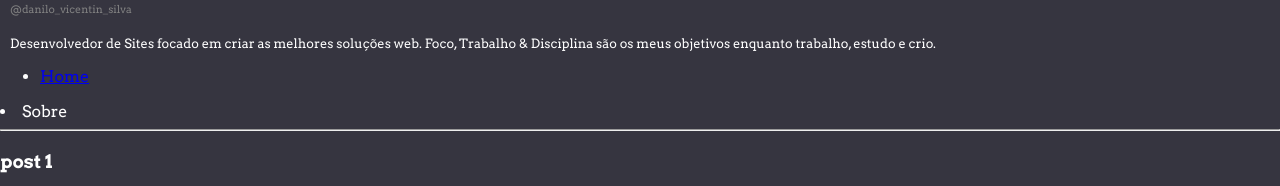
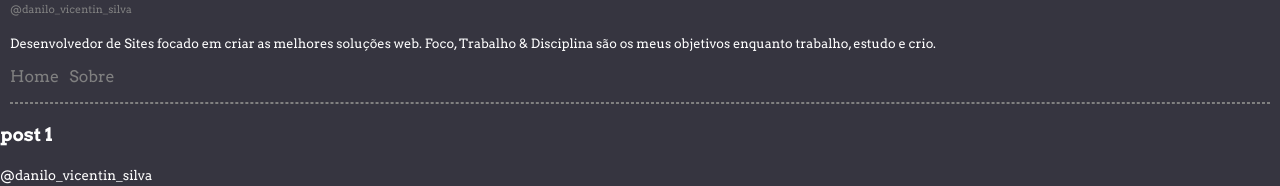
Before and after one commit to Danilo-Vicentin-Silva/portfolio-danilo-vicentin, a React (Vite) app: page /blog in a window 1280 px wide. Shown: the part 212-398 px from the top of the page. Built offline with nearby package versions, Linux system fonts and the light colour scheme.

Commit message:
BogNavStyled

```diff
--- a/src/components/Blog/BlogHeader.tsx
+++ b/src/components/Blog/BlogHeader.tsx
@@ -1,5 +1,5 @@
 import DaniloImg from "../../assets/images/danilo.webp"
-import { BlogHeaderStyled } from "./BlogStyled"
+import { BlogHeaderStyled } from "./styles/BlogStyled"
 
 const BlogHeader = () => {
   return (
--- a/src/components/Blog/BlogNav.tsx
+++ b/src/components/Blog/BlogNav.tsx
@@ -1,14 +1,18 @@
+import { BlogNavStyled, BlogPostSeparatorStyled } from "./styles/BlogStyled"
+
 const BlogNav = () => {
   return (
-    <nav>
+    <BlogNavStyled>
       <ul>
         <li>
           <a href="/">Home</a>
         </li>
+        <li onClick={() => window.scrollTo(0, document.body.scrollHeight)}>
+          Sobre
+        </li>
       </ul>
-      <li>Sobre</li>
-      <hr />
-    </nav>
+      <BlogPostSeparatorStyled />
+    </BlogNavStyled>
   )
 }
 
--- a/src/components/Blog/BlogPosts.tsx
+++ b/src/components/Blog/BlogPosts.tsx
@@ -1,4 +1,5 @@
 import { posts } from "../Blog/post"
+import { BlogPostSeparatorStyled } from "./styles/BlogStyled"
 
 const BlogPosts = () => {
   return (
@@ -19,7 +20,7 @@ const BlogPosts = () => {
               <span>{tag} </span>
             ))}
           </p>
-          <hr />
+          <BlogPostSeparatorStyled />
         </section>
       ))}
     </section>
--- a/src/components/Blog/BlogStyled.tsx
+++ b/src/components/Blog/styles/BlogStyled.tsx
@@ -29,3 +29,26 @@ export const BlogHeaderStyled = styled.article`
     margin-bottom: 20px;
   }
 `
+
+export const BlogNavStyled = styled.nav`
+  margin: 10px;
+
+  ul {
+    color: gray;
+    list-style: none;
+    padding: 0;
+    display: flex;
+    justify-content: flex-start;
+    align-items: center;
+    gap: 10px;
+  }
+  a {
+    color: gray;
+    text-decoration: none;
+  }
+`
+
+export const BlogPostSeparatorStyled = styled.hr`
+  border-color: gray;
+  border-style: dashed;
+`
```
